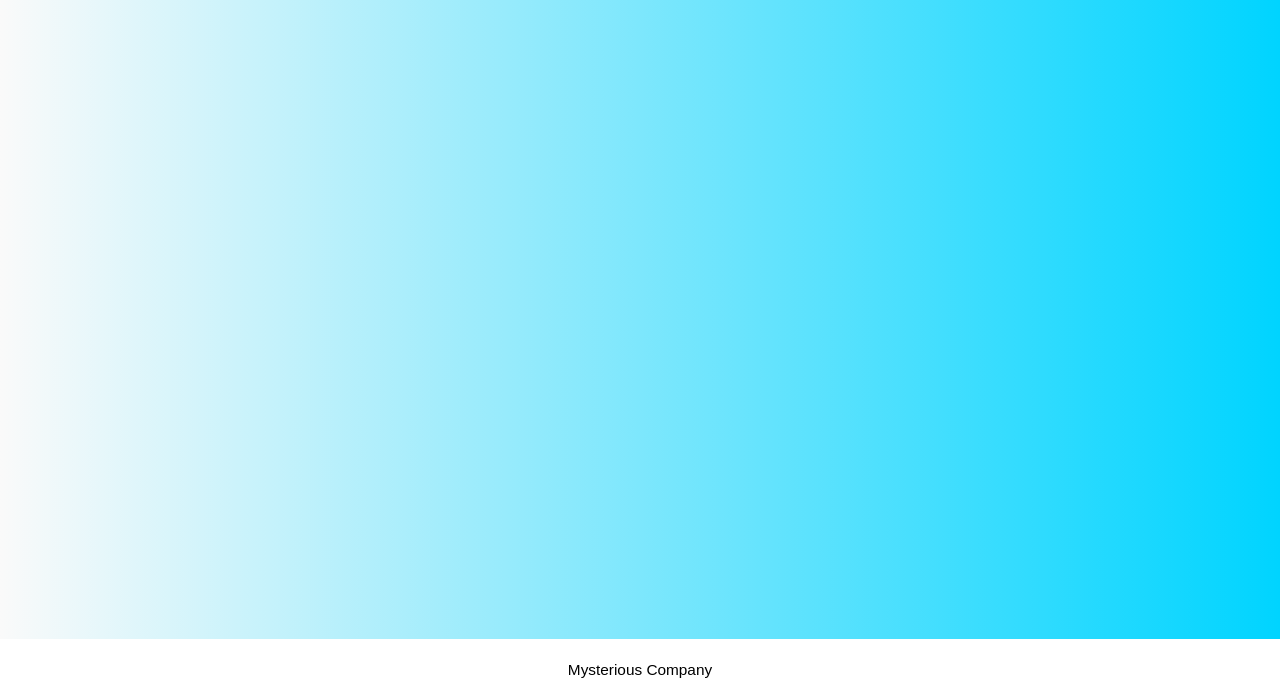
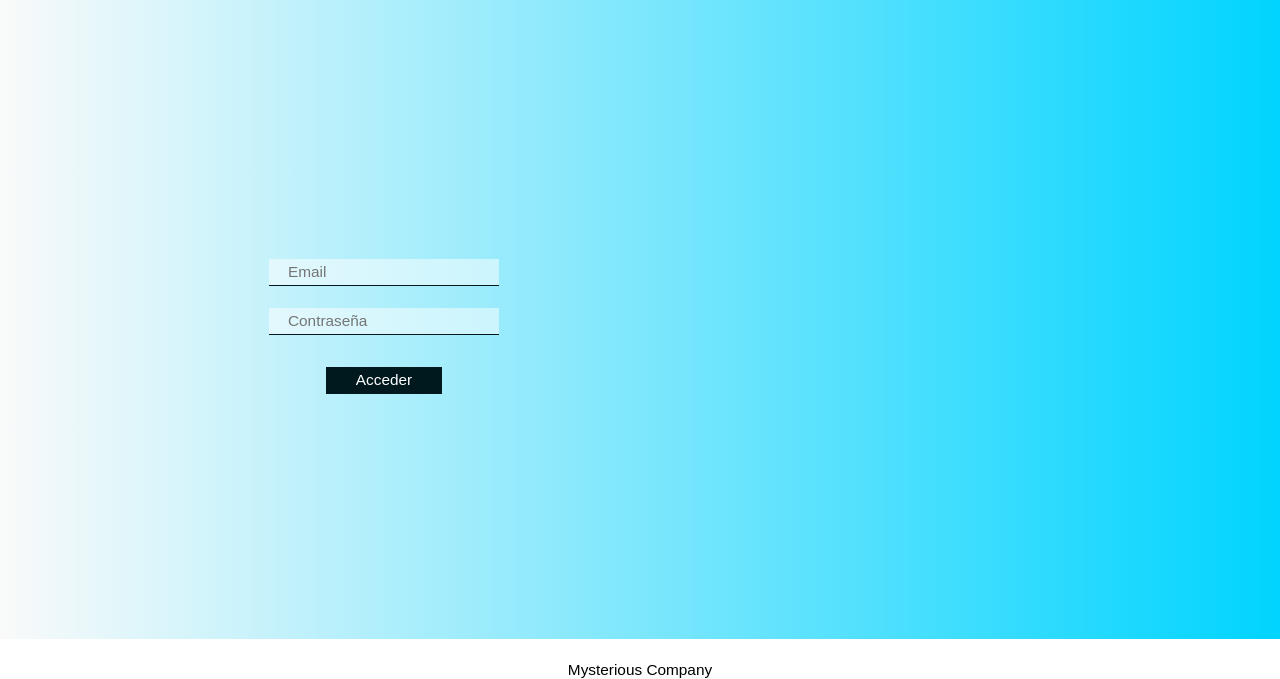
Before and after one commit to yrod15x/Flask-User-Access-Database, a Flask app: page /acceder in a window 1280 px wide. Shown: the part 81-760 px from the top of the page. Run offline with Flask 3, Linux system fonts and the light colour scheme; some web fonts are replaced.

Commit message:
Formulario de acceso aceptando y validando datos

```diff
--- a/app.py
+++ b/app.py
@@ -20,9 +20,11 @@ def registrar():
         return redirect(url_for('index'))
     return render_template('registro.html', titulo = "User's Page", titulo_banner = "Registration", annio = annio, formulario = formulario)
 
-@app.route('/acceder')
+@app.route('/acceder', methods = ['POST', 'GET'])
 def acceder():
     formulario = FormAcceso()
+    if formulario.validate_on_submit():
+        return redirect(url_for('index'))
     return render_template('acceso.html', titulo = "User's Page", titulo_banner = "Loggin In", annio = annio, formulario = formulario)
 
 if __name__ == "__main__":
--- a/formularios.py
+++ b/formularios.py
@@ -14,6 +14,6 @@ class FormRegistro(FlaskForm):
     btn_registrar = SubmitField('Registrar')
 
 class FormAcceso(FlaskForm):
-    email = StringField('Email', validators = [DataRequired(), Email()])
+    correo = StringField('Email', validators = [DataRequired(), Email()])
     contrasena = PasswordField('Contraseña', validators = [DataRequired()])
     btn_acceder = SubmitField('Acceder')
--- a/templates/acceso.html
+++ b/templates/acceso.html
@@ -1,5 +1,18 @@
 {% extends "base.html" %}
 
 {% block body%}
-
+<div class="formulario">
+    <form action="" method="POST">
+        {{ formulario.hidden_tag() }}
+        <div class="inputs">
+            {{ formulario.correo(placeholder='Email')}}
+        </div>
+        <div class="inputs">
+            {{ formulario.contrasena(placeholder='Contraseña')}}
+        </div>
+        <div class="btn-form">
+            {{ formulario.btn_acceder(placeholder='Contraseña', class='btn-form')}}
+        </div>
+    </form>
+</div>
 {% endblock %}
--- a/templates/registro.html
+++ b/templates/registro.html
@@ -3,6 +3,7 @@
 {% block body%}
     <div class="formulario">
         <form action="" method="POST">
+            <!--Se usa para prevenir ataques al formulario-->
             {{ formulario.hidden_tag() }}
             <div class="inputs">
                 {{ formulario.nom_usuario(placeholder='Usuario')}}
```
